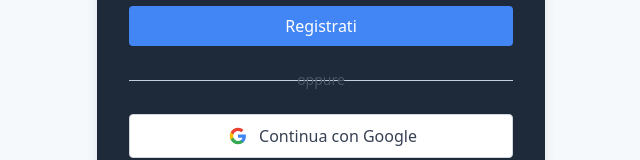
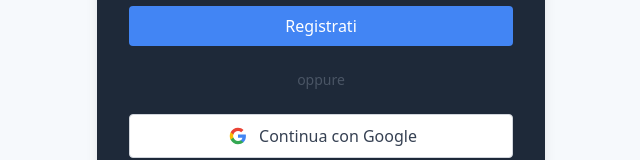
Before and after one commit to boobaGreen/phone-orders-ai, a React (Vite) app in the folder client/: page /auth/register in a window 1280 px wide. Shown: the part 451-611 px from the top of the page, without its empty margins (319-959 px from the left). Built offline with nearby package versions, Linux system fonts and the light colour scheme; no server answers.

Commit message:
dark auth ok 2

```diff
--- a/client/src/pages/auth/Register.tsx
+++ b/client/src/pages/auth/Register.tsx
@@ -142,9 +142,6 @@ const Register = () => {
 
         {/* Separatore */}
         <div className="relative my-6">
-          <div className="absolute inset-0 flex items-center">
-            <div className="w-full border-t border-[color:var(--color-border)]"></div>
-          </div>
           <div className="relative flex justify-center text-sm">
             <span className="px-2 text-gray-600 dark:text-gray-300 font-medium">
               oppure
```
